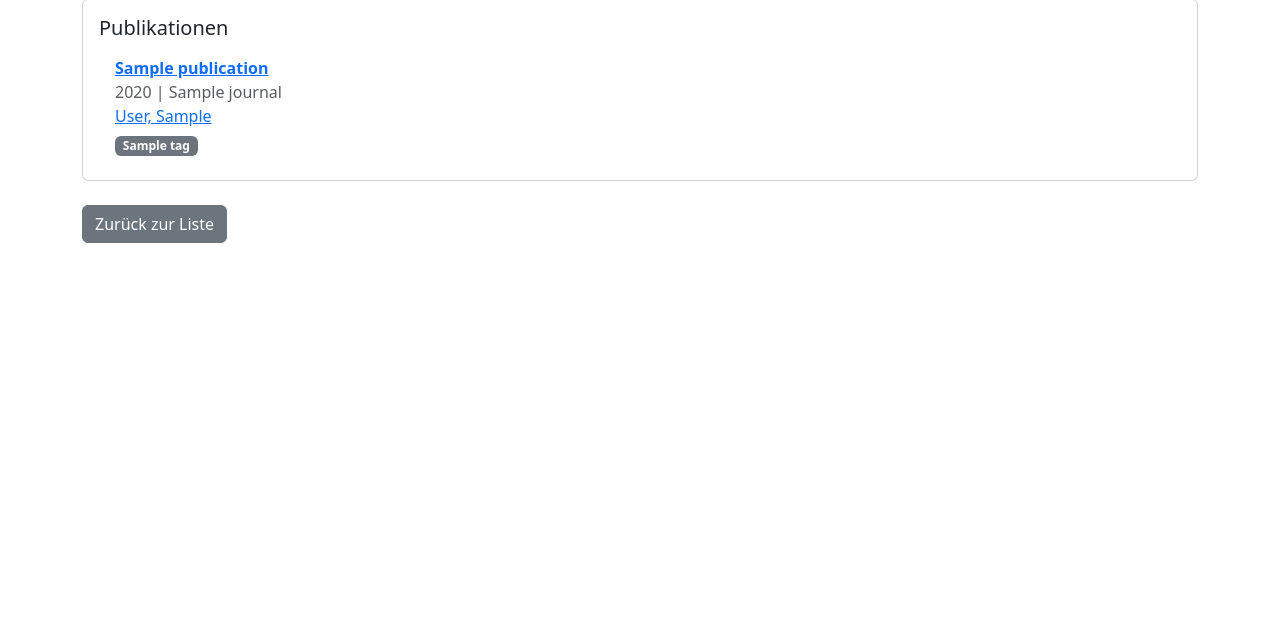
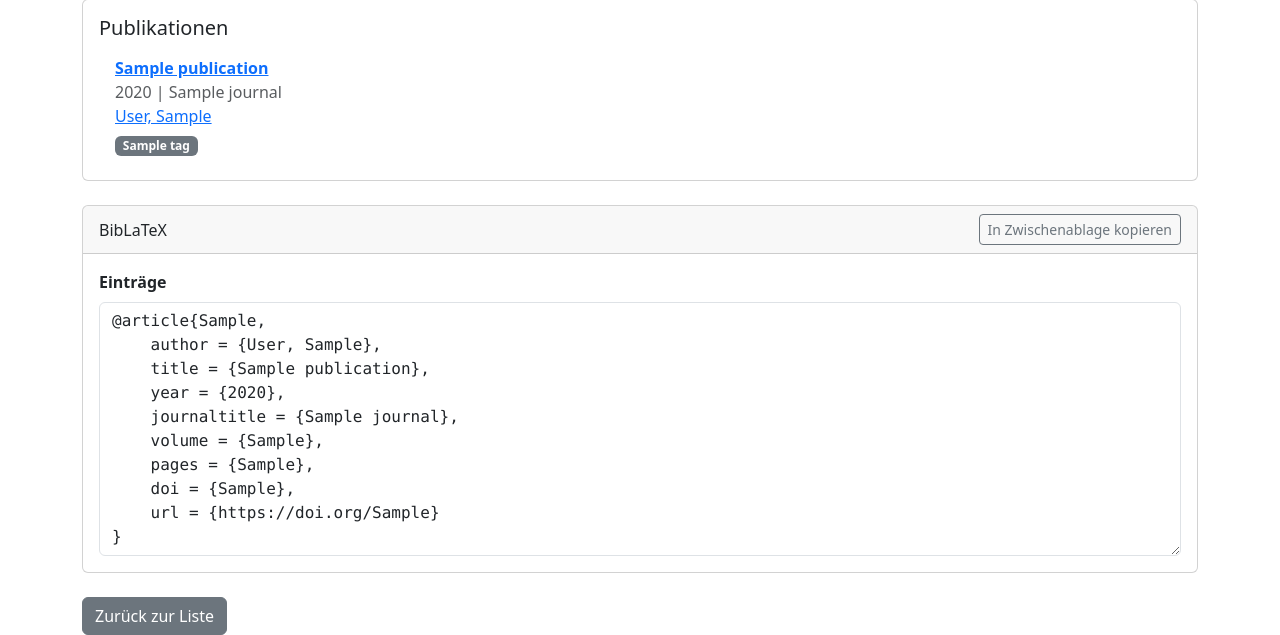
Before and after one commit to sklarmann/SimpleLiteratureManager, a Django app: page /projects/1/ in a window 1280 px wide. Shown: the part 283-918 px from the top of the page. Before the commit the page ends 526 px from the top, so only its background shows below. Run offline with Django 5.2, Linux system fonts and the light colour scheme; tables that the repository leaves empty hold one stand-in row (values such as "Sample post").

Commit message:
Add BibLaTeX export to project detail page

```diff
--- a/SimpleLiteratureManager/library/templates/project_detail.html
+++ b/SimpleLiteratureManager/library/templates/project_detail.html
@@ -49,5 +49,53 @@
     </div>
 </div>
 
+<div class="card mb-4">
+    <div class="card-header d-flex justify-content-between align-items-center">
+        <span>BibLaTeX</span>
+        <button class="btn btn-outline-secondary btn-sm" id="copy-biblatex" {% if not publications %}disabled{% endif %}>In Zwischenablage kopieren</button>
+    </div>
+    <div class="card-body">
+        {% if publications %}
+            <label class="form-label fw-semibold" for="biblatex-entries">Einträge</label>
+            <textarea id="biblatex-entries" class="form-control font-monospace" rows="10" readonly>{{ biblatex_entries }}</textarea>
+            <div id="copy-feedback" class="text-success small mt-2 d-none">Einträge wurden kopiert.</div>
+        {% else %}
+            <p class="mb-0 text-muted">Keine Publikationen vorhanden.</p>
+        {% endif %}
+    </div>
+</div>
+
 <a class="btn btn-secondary" href="{% url 'project_list' %}">Zurück zur Liste</a>
+<script>
+    document.addEventListener("DOMContentLoaded", function() {
+        const copyButton = document.getElementById("copy-biblatex");
+        const textarea = document.getElementById("biblatex-entries");
+        const feedback = document.getElementById("copy-feedback");
+
+        if (!copyButton || !textarea) {
+            return;
+        }
+
+        const showFeedback = (message, isError = false) => {
+            if (!feedback) {
+                return;
+            }
+            feedback.textContent = message;
+            feedback.classList.toggle("text-success", !isError);
+            feedback.classList.toggle("text-danger", isError);
+            feedback.classList.remove("d-none");
+
+            setTimeout(() => feedback.classList.add("d-none"), 2000);
+        };
+
+        copyButton.addEventListener("click", async () => {
+            try {
+                await navigator.clipboard.writeText(textarea.value);
+                showFeedback("Einträge wurden kopiert.");
+            } catch (error) {
+                showFeedback("Kopieren nicht möglich.", true);
+            }
+        });
+    });
+</script>
 {% endblock %}
--- a/SimpleLiteratureManager/library/views.py
+++ b/SimpleLiteratureManager/library/views.py
@@ -449,11 +449,22 @@ def project_detail(request, pk):
         ),
         pk=pk,
     )
-    project_publications = project.publications.select_related("journal").prefetch_related(
-        AUTHOR_PREFETCH, "tags"
+    project_publications = list(
+        project.publications.select_related("journal").prefetch_related(
+            AUTHOR_PREFETCH, "tags"
+        )
+    )
+    biblatex_entries = "\n\n".join(
+        publication.biblatex_entry for publication in project_publications
     )
     return render(
-        request, "project_detail.html", {"project": project, "publications": project_publications}
+        request,
+        "project_detail.html",
+        {
+            "project": project,
+            "publications": project_publications,
+            "biblatex_entries": biblatex_entries,
+        },
     )
 
 
```
